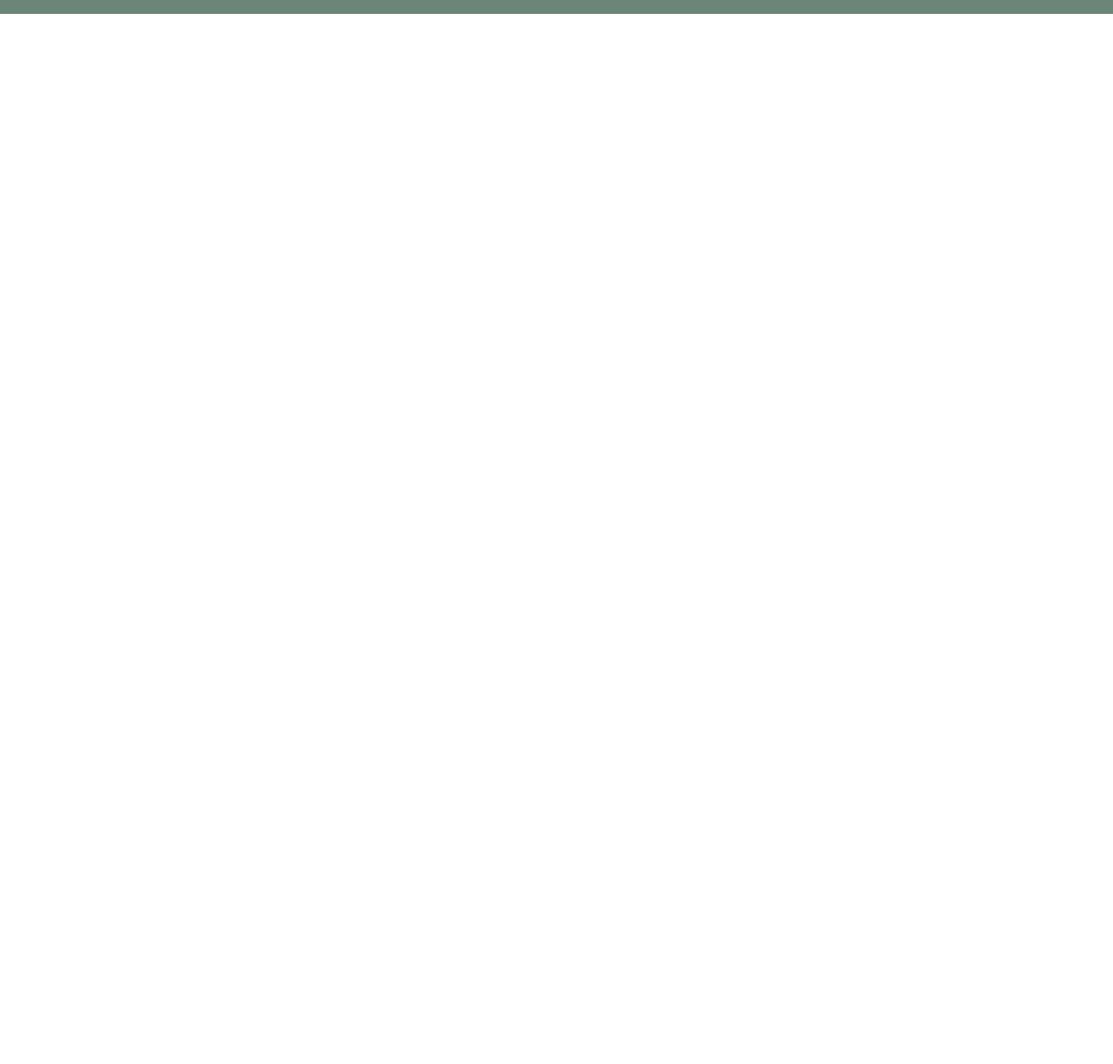
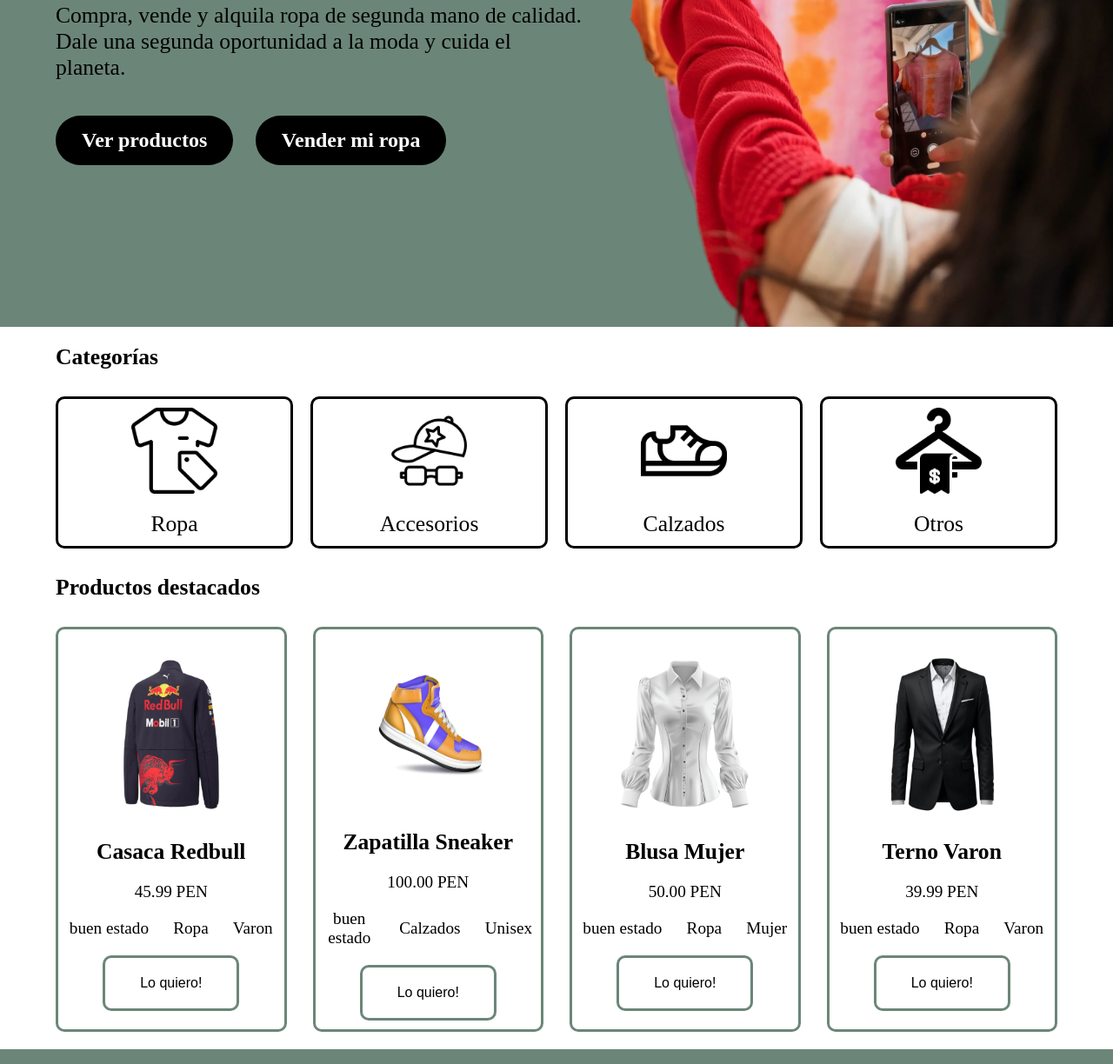
Before and after one commit to Hardwell11-gif/renew, a plain HTML site: page index.html in a window 1280 px wide. Shown: the part 371-1595 px from the top of the page at 87% size. Before the commit the page ends 800 px from the top, so only its background shows below. Drawn offline with Linux system fonts and the light colour scheme.

Commit message:
index.html

```diff
--- a/index.html
+++ b/index.html
@@ -9,67 +9,182 @@
         <meta name="viewport" content="width=device-width, initial-scale=1">
         <link rel="stylesheet" href="css/index.css">
     </head>
-
     <body>
         <section class="navbar">
             <div id="nav"></div>
         <script src="js/header.js"></script>
         </section>
+        <section class="section1">
+            <div class="presentacion">
+                <div class="presentacionTexto">
+                    <h1>Moda sostenible al alcance de todos</h1>
+                    <h2>Compra, vende y alquila ropa de segunda mano de calidad. Dale una segunda oportunidad a la moda y cuida el planeta.</h2>
+                </div>
+                <div class="botonesPresentacion">
+                    <div class="boton">
+                        <a href="productos.html" class="boton1">Ver productos</a>
+                    </div>
+                   <div class="boton">
+                        <a href="vender.html" class="boton1">Vender mi ropa</a>
+                   </div>
+                </div>
+            </div>
+            <div class="hero">
+                <img class="imagehero" src="img/hero2.webp" alt="heroimg">
+            </div>
+        </section>
+        <section class="section2">
+            <div class="subtitulo">
+                <h3>Categorías</h3>
+            </div>
+            <div class="categorias">
+                <div class="categoria" data-categoria="Ropa">
+                    <div class="contenedor_categoria">
+                        <img src="img/ropa.webp" alt="Categoría 1" class="imageCategoria">
+                        <h4>Ropa</h4>
+                    </div>
+                </div>
+                <div class="categoria" data-categoria="Accesorios">
+                    <div class="contenedor_categoria">
+                        <img src="img/accesorios.webp" alt="Categoría 2" class="imageCategoria">
+                        <h4>Accesorios</h4>
+                    </div>
+                </div>
+                <div class="categoria" data-categoria="Calzados">
+                    <div class="contenedor_categoria">
+                        <img src="img/calzado.webp" alt="Categoría 4" class="imageCategoria">
+                        <h4>Calzados</h4>
+                    </div>
+                </div>
+                <div class="categoria" data-categoria="Otros">
+                    <div class="contenedor_categoria">
+                        <img src="img/alquiler.webp" alt="Categoría 3" class="imageCategoria">
+                        <h4>Otros</h4>
+                    </div>
+                </div>
+            </div>
+            <script>
+            document.addEventListener('DOMContentLoaded', () => {
+                const categorias = document.querySelectorAll('.categoria');
 
-    <section class="section1"> ... </section> <!-- lo que ya tienes -->
-
-    <section class="section2"> ... </section> <!-- tus categorías y destacados -->
-
-    <!-- NUEVA SECCIÓN: Productos recientes -->
-    <section class="section-recientes">
+                categorias.forEach(categoria => {
+                    categoria.addEventListener('click', () => {
+                        const categoriaSeleccionada = categoria.dataset.categoria;
+                        localStorage.setItem('categoriaFiltrada', categoriaSeleccionada);
+                        window.location.href = 'productos.html';
+                    });
+                });
+            });
+            </script>
             <div class="subtitulo">
-            <h3>Productos recientes</h3>
+                <h3>Productos destacados</h3>
             </div>
-        <div class="lista_recientes"></div>
+            <div class="productos">
+                <div class="producto">
+                    <a href="">
+                        <div class="prenda">
+                            <img class="imageprenda" src="img/casaca red bull.webp" alt="prenda">
+                        </div>
+                    </a>
+                    <div class="info_prenda">
+                        <a href="">
+                            <h3>Casaca Redbull</h3>
+                        </a>
+                        <div class="precio_prenda">
+                            <p>45.99 PEN</p>
+                        </div>
+                        <div class="precio_prenda">
+                            <span>buen estado</span>
+                            <span>Ropa</span>
+                            <span>Varon</span>
+                        </div>
+                    </div>
+                    <div class="boton_prenda">
+                        <button class="boton_agregar">
+                            <a class="text_boton_agregar" href="">Lo quiero!</a>
+                        </button>
+                    </div>
+                </div>
+                <div class="producto">
+                    <a href="">
+                        <div class="prenda">
+                            <img class="imageprenda" src="img/zapatilla.webp" alt="prenda">
+                        </div>
+                    </a>
+                    <div class="info_prenda">
+                        <a href="">
+                            <h3>Zapatilla Sneaker</h3>
+                        </a>
+                        <div class="precio_prenda">
+                            <p>100.00 PEN</p>
+                        </div>
+                        <div class="precio_prenda">
+                            <span>buen estado</span>
+                            <span>Calzados</span>
+                            <span>Unisex</span>
+                        </div>
+                    </div>
+                    <div class="boton_prenda">
+                        <button class="boton_agregar">
+                            <a class="text_boton_agregar" href="">Lo quiero!</a>
+                        </button>
+                    </div>
+                </div>
+                <div class="producto">
+                    <a href="">
+                        <div class="prenda">
+                            <img class="imageprenda" src="img/blusa mujer.webp" alt="prenda">
+                        </div>
+                    </a>
+                    <div class="info_prenda">
+                        <a href="">
+                            <h3>Blusa Mujer</h3>
+                        </a>
+                        <div class="precio_prenda">
+                            <p>50.00 PEN</p>
+                        </div>
+                        <div class="precio_prenda">
+                            <span>buen estado</span>
+                            <span>Ropa</span>
+                            <span>Mujer</span>
+                        </div>
+                    </div>
+                    <div class="boton_prenda">
+                        <button class="boton_agregar">
+                            <a class="text_boton_agregar" href="">Lo quiero!</a>
+                        </button>
+                    </div>
+                </div>
+                <div class="producto">
+                    <a href="">
+                        <div class="prenda">
+                            <img class="imageprenda" src="img/terno varon.webp" alt="prenda">
+                        </div>
+                    </a>
+                    <div class="info_prenda">
+                        <a href="">
+                            <h3>Terno Varon</h3>
+                        </a>
+                        <div class="precio_prenda">
+                            <p>39.99 PEN</p>
+                        </div>
+                        <div class="precio_prenda">
+                            <span>buen estado</span>
+                            <span>Ropa</span>
+                            <span>Varon</span>
+                        </div>
+                    </div>
+                    <div class="boton_prenda">
+                        <button class="boton_agregar">
+                            <a class="text_boton_agregar" href="">Lo quiero!</a>
+                        </button>
+                    </div>
+                </div>
+            </div>
         </section>
-
         <section class="footer">
             <div id="footer"></div>
             <script src="js/footer.js"></script>
         </section>
-
-    <!-- SCRIPT para productos recientes -->
-    <script>
-    document.addEventListener('DOMContentLoaded', function () {
-        const listaRecientes = document.querySelector('.lista_recientes');
-        const productos = JSON.parse(localStorage.getItem('productos')) || [];
-
-        const recientes = productos.slice(-4).reverse();
-
-        recientes.forEach((producto, index) => {
-            const productoDiv = document.createElement('div');
-            productoDiv.classList.add('producto');
-
-            productoDiv.innerHTML = `
-                <a href="#">
-                    <div class="prenda">
-                        <img class="imageprenda" src="${producto.imagen}" alt="prenda">
-                    </div>
-                </a>
-                <div class="info_prenda">
-                    <a href="#"><h3>${producto.nombre}</h3></a>
-                    <div class="precio_prenda">
-                        <p>${producto.precio} PEN</p>
-                    </div>
-                    <div class="precio_prenda">
-                        <span>${producto.estado}</span>
-                        <span>${producto.categoria}</span>
-                        <span>${producto.genero}</span>
-                    </div>
-                    <div class="vendedor">
-                        <span>${producto.vendedor}</span>
-                    </div>
-                </div>
-            `;
-
-            listaRecientes.appendChild(productoDiv);
-        });
-    });
-    </script>
     </body>
 </html>
```
Lines whose indentation alone changed are shown as unchanged.
